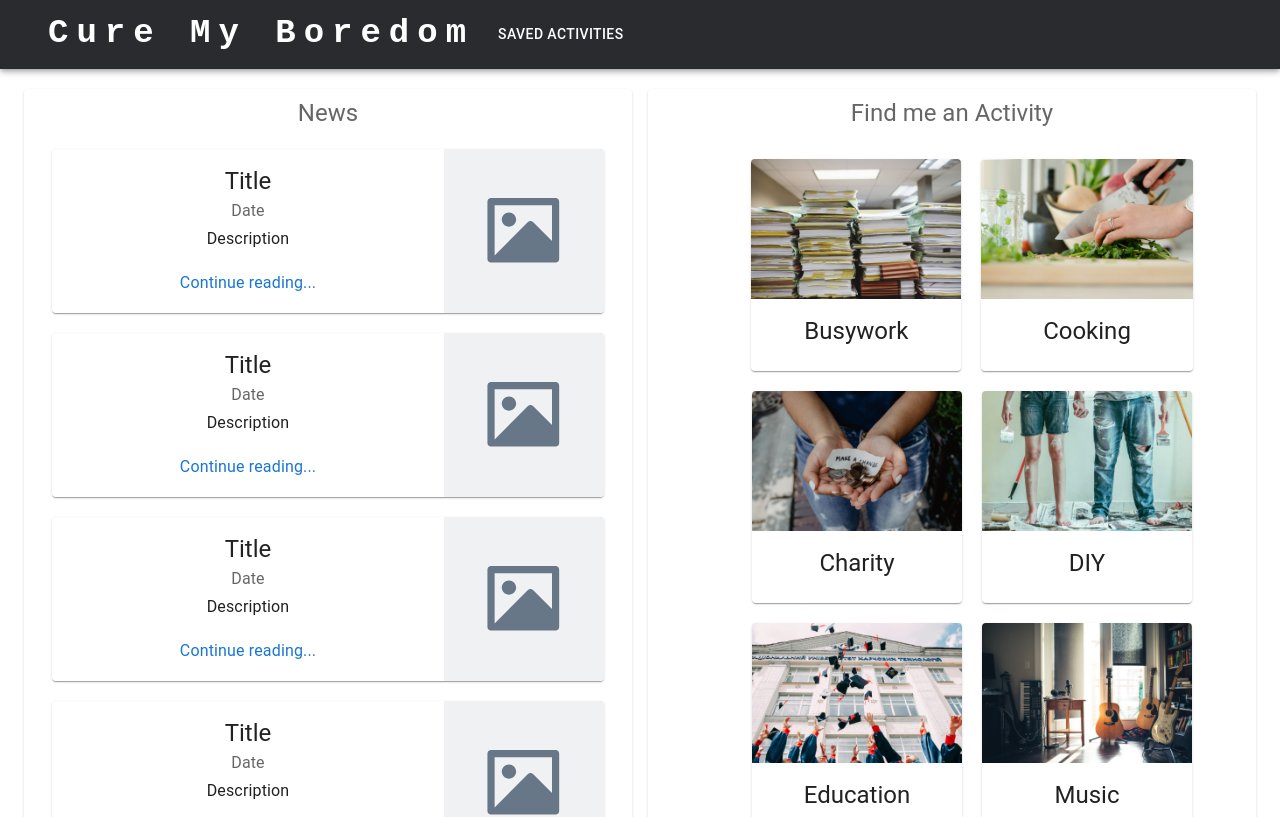
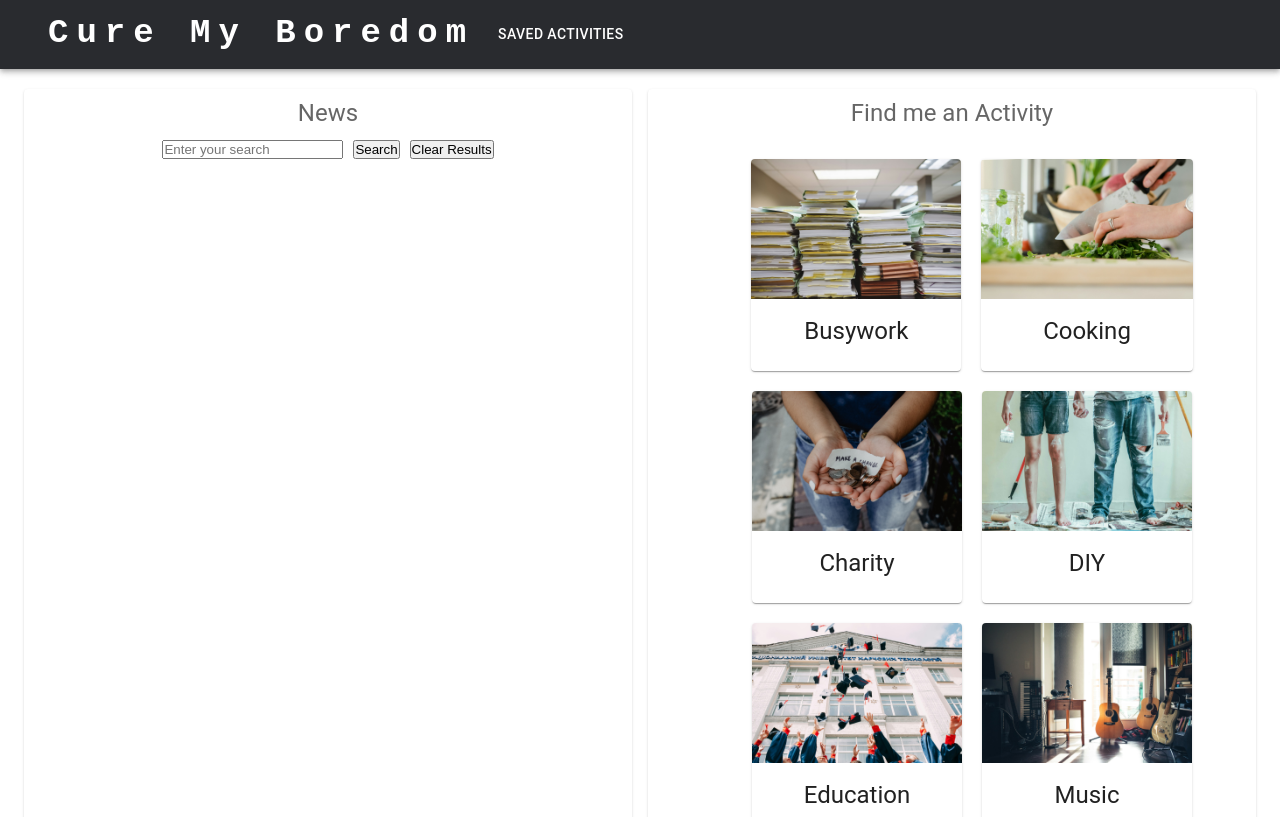
Before and after one commit to Mtlightfoot/cure-my-boredom, a React (Vite) app: page / in a window 1280 px wide. Shown: the top 817 px of the page. Built offline with nearby package versions, Linux system fonts and the light colour scheme.

Commit message:
gnews api working and integrated into the page

```diff
--- a/package.json
+++ b/package.json
@@ -27,6 +27,6 @@
     "eslint-plugin-react": "^7.33.2",
     "eslint-plugin-react-hooks": "^4.6.0",
     "eslint-plugin-react-refresh": "^0.4.5",
-    "vite": "^5.0.8"
+    "vite": "^5.0.12"
   }
 }
--- a/src/App.jsx
+++ b/src/App.jsx
@@ -1,5 +1,5 @@
 import Navbar from './components/Navbar';
-import NewsItem from './components/NewsItem';
+// import NewsItem from './components/NewsItem';
 import './styles/style.css';
 import Container from '@mui/material/Container';
 import { styled } from '@mui/material/styles';
@@ -10,7 +10,8 @@ import CureMe from './components/CureMe'
 import TextField from '@mui/material/TextField';
 import Typography from '@mui/material/Typography';
 
-
+import SearchBar from './components/SearchBar';
+import FetchData from './data/FetchData';
 
 const Item = styled(Paper)(({ theme }) => ({
   backgroundColor: theme.palette.mode === 'dark' ? '#1A2027' : '#fff',
@@ -46,10 +47,11 @@ function App() {
               }}>
                   News
                 </Typography>
-                <NewsItem />
-                <NewsItem />
-                <NewsItem />
-                <NewsItem />
+                {/* <NewsItem /> */}
+                {/* <NewsItem /> */}
+                {/* <NewsItem /> */}
+                {/* <NewsItem /> */}
+                <FetchData />
               </Item>
             </Grid>
             <Grid xs={8}>
--- a/src/components/NewsItem.jsx
+++ b/src/components/NewsItem.jsx
@@ -16,7 +16,7 @@ import CardMedia from '@mui/material/CardMedia';
 //     };
 // }
 
-export default function FeaturedPost() {
+export default function FeaturedPost({title}) {
 
     return (
         <Grid item xs={12} md={6}>
@@ -25,7 +25,7 @@ export default function FeaturedPost() {
                 margin:"20px" }}>
                     <CardContent sx={{ flex: 1 }}>
                         <Typography component="h2" variant="h5">
-                            Title
+                            {title}
                         </Typography>
                         <Typography variant="subtitle1" color="text.secondary">
                             Date
--- /dev/null
+++ b/src/components/SearchBar.jsx
@@ -0,0 +1,35 @@
+import React, { useState } from 'react';
+
+const SearchBar = ({ onSearch, onClear }) => {
+  const [searchString, setSearchString] = useState("");
+
+  const handleSearch = () => {
+    onSearch(searchString);
+  };
+
+  const handleClear = () => {
+    setSearchString("");
+    onClear();
+  };
+
+  return (
+    <div style={{ margin: "10px" }}>
+      <input
+        type="text"
+        id="search-string"
+        placeholder="Enter your search"
+        style={{ marginRight: "10px" }}
+        value={searchString}
+        onChange={(e) => setSearchString(e.target.value)}
+      />
+      <button className="search" style={{ marginRight: "10px" }} onClick={handleSearch}>
+        Search
+      </button>
+      <button className="clear" onClick={handleClear}>
+        Clear Results
+      </button>
+    </div>
+  );
+};
+
+export default SearchBar;
--- /dev/null
+++ b/src/data/FetchData.jsx
@@ -0,0 +1,67 @@
+import React, { useState } from 'react';
+import SearchBar from '../components/SearchBar';
+import { Grid, Card, CardActionArea, CardContent, Typography, CardMedia } from '@mui/material';
+
+const FetchData = () => {
+  const apiURL = "https://gnews.io/api/v4/search?";
+  const key = "&country=us&max=10&token=7a80bd4daab897185e40094dd2819580";
+  const [articleNumber, setArticleNumber] = useState(0);
+  const [articles, setArticles] = useState([]);
+
+  const handleClear = () => {
+    setArticleNumber(0);
+  };
+
+  const handleSearch = (searchString) => {
+    setArticleNumber(0);
+    const queryURL = apiURL + "q=" + searchString + key;
+
+    console.log('query: ', queryURL);
+
+    fetch(queryURL)
+      .then(function (response) {
+        return response.json();
+      }).then(function (data) {
+        console.log(data);
+        console.log(data.articles);
+
+        setArticles(data.articles);
+      });
+  };
+
+  return (
+    <div>
+      <SearchBar onSearch={handleSearch} onClear={handleClear} />
+
+      <Grid container spacing={2}>
+        {articles.map((article, index) => (
+          <Grid item xs={12} key={index}>
+            <CardActionArea component="a" href="#">
+              <Card sx={{ display: 'flex', margin: "20px" }}>
+                <CardContent sx={{ flex: 1 }}>
+                  <Typography component="h2" variant="h5">
+                    {article.title}
+                  </Typography>
+                  <Typography variant="subtitle1" paragraph>
+                    {article.description}
+                  </Typography>
+                  <Typography variant="subtitle1" color="primary">
+                    Continue reading...
+                  </Typography>
+                </CardContent>
+                <CardMedia
+                  component="img"
+                  sx={{ width: 160, display: { xs: 'none', sm: 'block' } }}
+                  image={article.image}
+                  alt={article.title}
+                />
+              </Card>
+            </CardActionArea>
+          </Grid>
+        ))}
+      </Grid>
+    </div>
+  );
+};
+
+export default FetchData;
```
Also changed, not shown: 1 other file (tests, documents, lock files or other folders).
